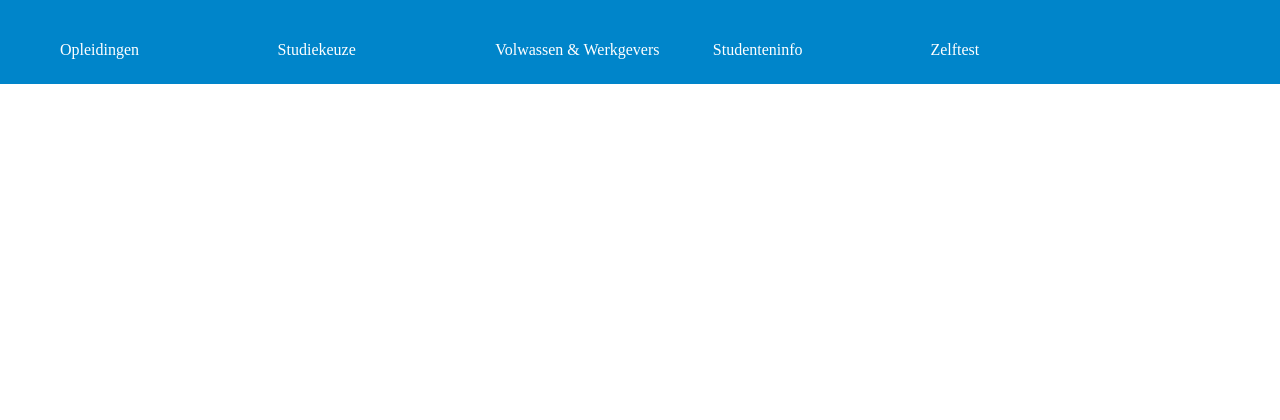
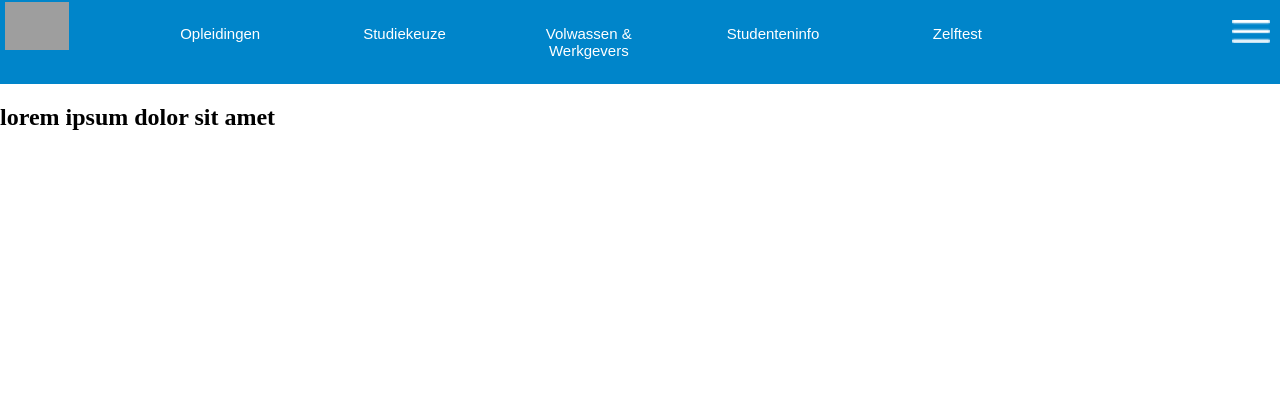
Before and after one commit to zkainee/project_t03, a PHP site: page / in a window 1280 px wide. Shown: the top 420 px of the page. Run offline with PHP 8.4, Linux system fonts and the light colour scheme; grey boxes are pictures that could not be loaded.

Commit message:
navigatie fixed

```diff
--- a/Praktijk/Project_T03/css/style.css
+++ b/Praktijk/Project_T03/css/style.css
@@ -3,39 +3,47 @@
   Date: 31-03-2022
   File: style.css
  */
+nav ul
+{
+    list-style-type: none;
+    margin: 0;
+    padding: 0;
+    overflow: hidden;
+    background-color: #0085ca;
+    font-family: Arial;
+    font-size: 15px;
+    text-align: center;
+    padding-left: 10%;
+}
+
+nav li
+{
+    width: 16%;
+    float: left;
+    text-align: center;
+}
+
+nav li a
+{
+    display: block;
+    color: white;
+    text-align: center;
+    padding: 25px 10px;
+    text-decoration: none;
+}
+nav li a:hover
+{
+    background-color: white;
+    color: #0085ca;
+}
+
+
 body
 {
     margin: 0;
     scroll-behavior: smooth;
 }
-li
-{
-    float: left;
-    width: 17vw;
 
-}
-ul
-{
-    list-style-type: none;
-}
-li a
-{
-    color: white;
-    text-decoration: none;
-    display: block;
-    padding: 25px 20px;
-}
-a:visited
-{
-    color: white;
-}
-li a:hover
-{
-    background-color: white;
-    color: #0085ca;
-    transform: scale(1.1);
-    transition: 0.3s;
-}
 footer
 {
     position: fixed;
@@ -53,15 +61,23 @@ footer
 {
     color: white;
 }
-nav
-{
-    background-color: #0085ca;
-    width: 100%;
-    position: fixed;
-    top: 0;
-}
+
 
 @media only screen and (max-width: 745px)
 {
 
 }
+.logokw1c
+{
+    position: fixed;
+    top: 2px;
+    left: 5px;
+    width: 5vw;
+}
+.hamburger
+{
+    position: fixed;
+    top: 20px;
+    right: 10px;
+    width: 3vw;
+}
--- a/Praktijk/Project_T03/include/navigation.php
+++ b/Praktijk/Project_T03/include/navigation.php
@@ -5,6 +5,7 @@
  * File: navigation.php
  */
 ?>
+<img class="logokw1c" src="./images/kw1clogo.svg">
 <nav>
     <ul>
         <li><a href='../index.php'>Opleidingen</a></li>
@@ -14,3 +15,4 @@
         <li><a href='../pages/zelftest.php'>Zelftest</a></li>
     </ul>
 </nav>
+<img class="hamburger" src="./images/hamburger.png">
```
